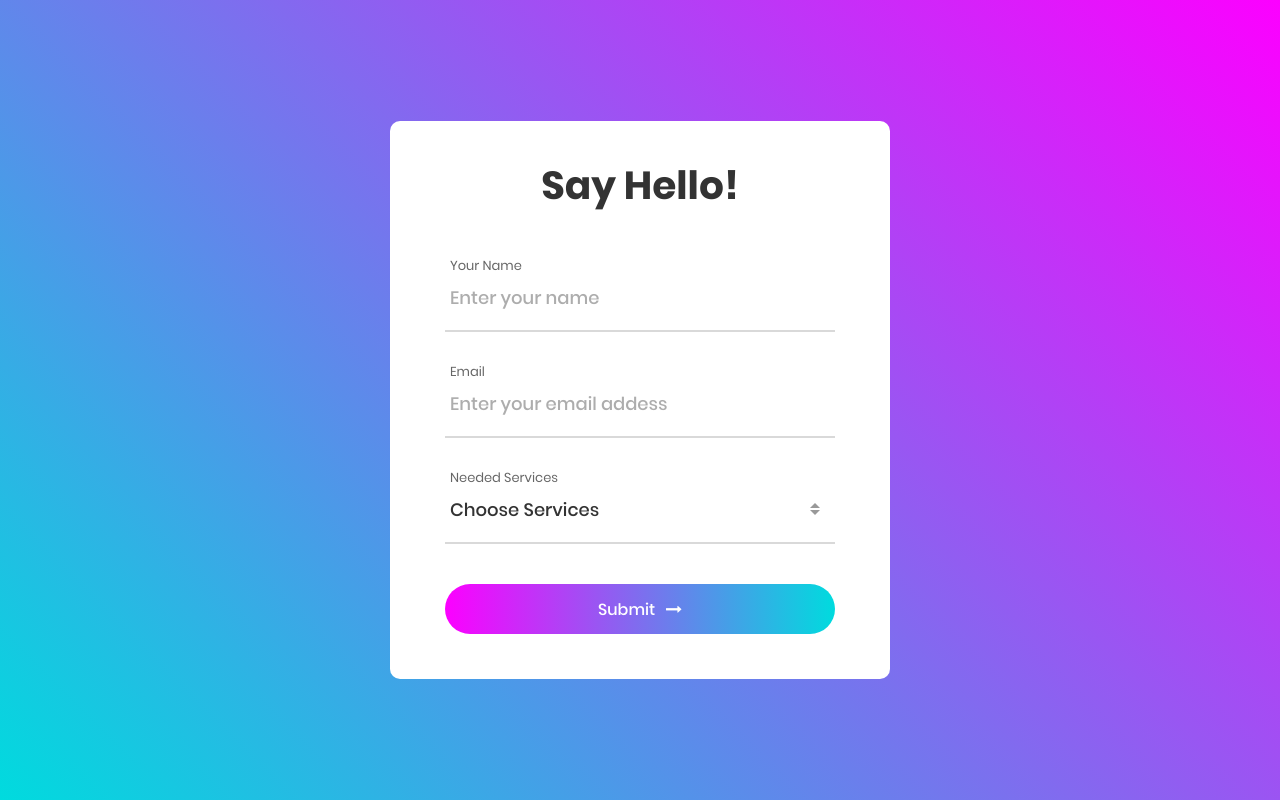
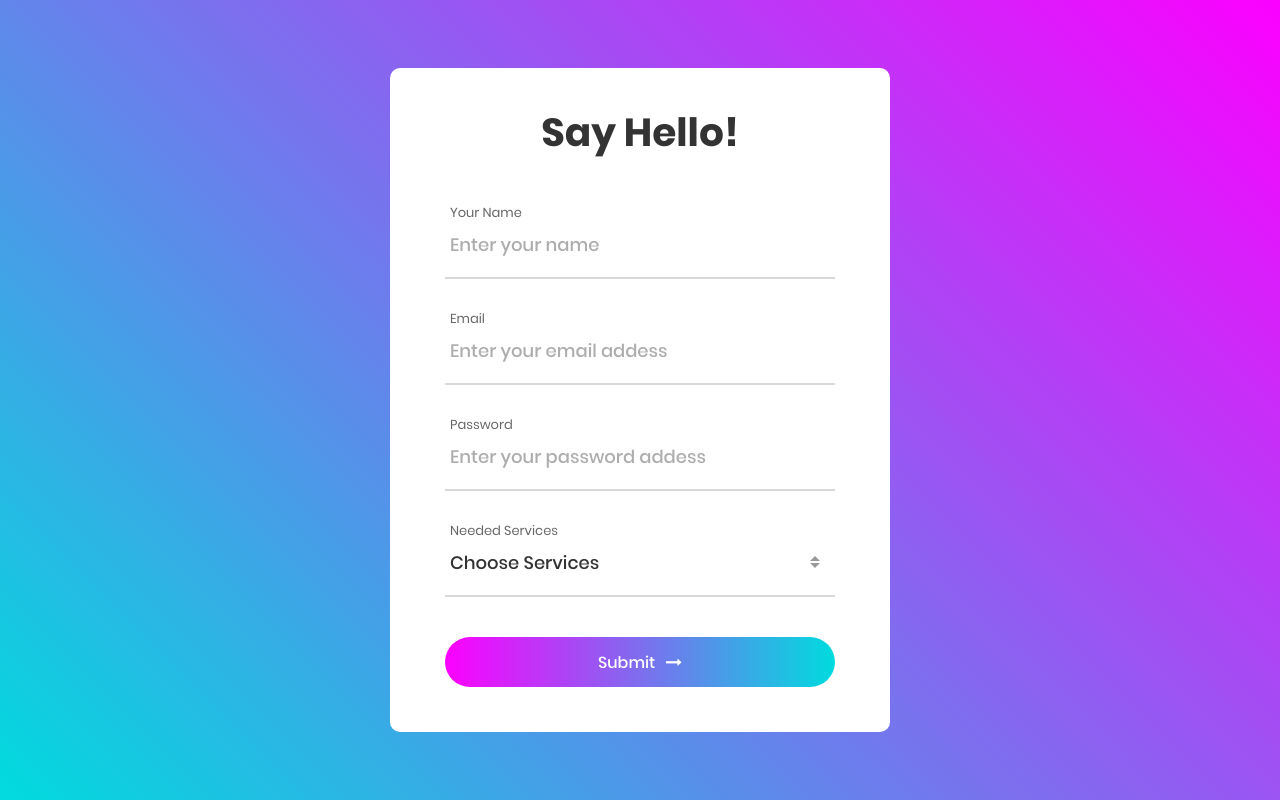
Before and after one commit to ugwusomto/anonymous-team-php, a PHP site: page / in a window 1280 px wide. Run offline with PHP 8.4, Linux system fonts and the light colour scheme.

Commit message:
added session 4

```diff
--- a/session3/index.php
+++ b/session3/index.php
@@ -1,52 +1,65 @@
-
 <?php
 
 
- if(!empty($_POST["register-form"])){
-
+ if (!empty($_POST["register-form"])) {
      $errors = [];
      $formData = [];
 
      // check for name
-			if(!empty($_POST["name"])){
+     if (!empty($_POST["name"])) {
          $formData["name"] = $_POST["name"];
-			}else{
+     } else {
          $errors["name"] = "Enter fullname";
      }
 
+     // check for password
+     if (!empty($_POST["password"])) {
+									$formData["password"] = $_POST["password"];
+									if(strlen($formData["password"]) < 7){
+										$errors["password"] = "Password must be at least 7 characters";
+									}
+     } else {
+         $errors["password"] = "Enter password";
+     }
+
      // check foremail
-			if(!empty($_POST["email"])){
+     if (!empty($_POST["email"])) {
          $email = $_POST["email"];
-			}else{
+         if (!filter_var($email, FILTER_VALIDATE_EMAIL)) {
+             $errors["email"] = "Invalid email address";
+         }
+     } else {
          $errors["email"] = "Please enter email";
      }
 
      // check forservice
-						if(!empty($_POST["service"])){
+     if (!empty($_POST["service"])) {
          $service = $_POST["service"];
-						}else{
+     } else {
          $errors["service"] = "Please select service";
      }
 
-				if(empty($errors)){
+     if (empty($errors)) {
          $success  = "Your registeration was successfull";
-				}else{
-
+     } else {
      }
 
-
+     // echo "<pre>";
+                // print_r($_POST);
+                // print_r($errors);
  }
 
 
 ?>
 <!DOCTYPE html>
 <html lang="en">
+
 	<head>
 		<title>Contact V4</title>
 		<meta charset="UTF-8">
 		<meta name="viewport" content="width=device-width, initial-scale=1">
 		<!--===============================================================================================-->
-	<link rel="icon" type="image/png" href="images/icons/favicon.ico"/>
+		<link rel="icon" type="image/png" href="images/icons/favicon.ico" />
 		<!--===============================================================================================-->
 		<link rel="stylesheet" type="text/css" href="vendor/bootstrap/css/bootstrap.min.css">
 		<!--===============================================================================================-->
@@ -66,47 +79,91 @@
 		<link rel="stylesheet" type="text/css" href="css/main.css">
 		<!--===============================================================================================-->
 	</head>
+
 	<body>
 
 
 		<div class="container-contact100">
 			<div class="wrap-contact100">
-			<form action="<?=$_SERVER["PHP_SELF"]?>" method="POST" class="contact100-form validate-form">
+				<form
+					action="<?=$_SERVER["PHP_SELF"]?>"
+					method="POST" class="contact100-form validate-form">
 					<span class="contact100-form-title">
 						Say Hello!
 					</span>
 
-				 <?php if(!empty($errors["name"])){ ?>
-				  <p class="text-danger"><?=$errors["name"]?></p>
+					<?php if(!empty($success)){ ?>
+					<p class="text-center text-success"><?=$success?></p>
+					<?php } ?>
+
+					<?php if (!empty($errors["name"])) { ?>
+					<p class="text-danger"><?=$errors["name"]?>
+					</p>
 					<?php } ?>
 
 					<div class="wrap-input100 validate-input" data-validate="Name is required">
 						<span class="label-input100">Your Name</span>
-					<input class="input100" type="text" name="name" placeholder="Enter your name">
+						<input class="input100" type="text" name="name" placeholder="Enter your name" value="<?php
+                       if (!empty($_POST["name"])) {
+                           echo $_POST["name"];
+                       }?>">
 						<span class="focus-input100"></span>
 					</div>
 
-				<?php if(!empty($errors["email"])){ ?>
-				  <p class="text-danger"><?=$errors["email"]?></p>
+					<?php if (!empty($errors["email"])) { ?>
+					<p class="text-danger"><?=$errors["email"]?>
+					</p>
 					<?php } ?>
-				<div class="wrap-input100 validate-input" data-validate = "Valid email is required: ex@abc.xyz">
+					<div class="wrap-input100 validate-input" data-validate="Valid email is required: ex@abc.xyz">
 						<span class="label-input100">Email</span>
-					<input class="input100" type="text" name="email" placeholder="Enter your email addess">
+						<input class="input100" type="text" name="email" placeholder="Enter your email addess"
+							value="<?php if (!empty($_POST["email"])) {
+                           echo $_POST["email"];
+                       }?>">
 						<span class="focus-input100"></span>
 					</div>
 
-				<?php if(!empty($errors["service"])){ ?>
-				  <p class="text-danger"><?=$errors["service"]?></p>
+					<?php if (!empty($errors["password"])) { ?>
+					<p class="text-danger"><?=$errors["password"]?>
+					</p>
+					<?php } ?>
+					<div class="wrap-input100 validate-input" data-validate="Valid password is required: ex@abc.xyz">
+						<span class="label-input100">Password</span>
+						<input class="input100" type="password" name="password" placeholder="Enter your password addess"
+							value="<?php if (!empty($_POST["password"])) {
+                           echo $_POST["password"];
+                       }?>">
+						<span class="focus-input100"></span>
+					</div>
+
+					<?php if (!empty($errors["service"])) { ?>
+					<p class="text-danger"><?=$errors["service"]?>
+					</p>
 					<?php } ?>
 					<div class="wrap-input100 input100-select">
 						<span class="label-input100">Needed Services</span>
 						<div>
 							<select class="selection-2" name="service">
-							<option value="">Choose Services</option>
-							<option value="online">Online Store</option>
-							<option value="ecommerce">eCommerce Bussiness</option>
-							<option value="ui/ux">UI/UX Design</option>
-							<option value="offline">Offline Services</option>
+								<option <?php if (!empty($_POST["service"]) && $_POST["service"] == "") {
+                           echo "selected";
+                       } ?>
+									value="">Choose Services</option>
+								<option <?php if (!empty($_POST["service"]) && $_POST["service"] == "online") {
+                           echo "selected";
+                       } ?>
+									value="online">Online Store</option>
+								<option <?php if (!empty($_POST["service"]) && $_POST["service"] == "ecommerce") {
+                           echo "selected";
+                       } ?>
+									value="ecommerce">eCommerce Bussiness</option>
+								<option <?php if (!empty($_POST["service"]) && $_POST["service"] == "ui/ux") {
+                           echo "selected";
+                       } ?>
+									value="ui/ux">UI/UX Design</option>
+								<option <?php if (!empty($_POST["service"]) && $_POST["service"] == "offline") {
+                           echo "selected";
+                       } ?>
+									value="offline">Offline Services</option>
 							</select>
 						</div>
 						<span class="focus-input100"></span>
@@ -117,7 +174,7 @@
 					<div class="container-contact100-form-btn">
 						<div class="wrap-contact100-form-btn">
 							<div class="contact100-form-bgbtn"></div>
-						<button value="register"  type="submit" name="register-form" class="contact100-form-btn">
+							<button value="register" type="submit" name="register-form" class="contact100-form-btn">
 								<span>
 									Submit
 									<i class="fa fa-long-arrow-right m-l-7" aria-hidden="true"></i>
@@ -160,11 +217,15 @@
 		<script async src="https://www.googletagmanager.com/gtag/js?id=UA-23581568-13"></script>
 		<script>
 			window.dataLayer = window.dataLayer || [];
-  function gtag(){dataLayer.push(arguments);}
+
+			function gtag() {
+				dataLayer.push(arguments);
+			}
 			gtag('js', new Date());
 
 			gtag('config', 'UA-23581568-13');
 		</script>
 
 	</body>
+
 </html>
```
Also changed, not shown: session4/index.php (added, +13 -0 lines). Lines whose indentation alone changed are shown as unchanged.
